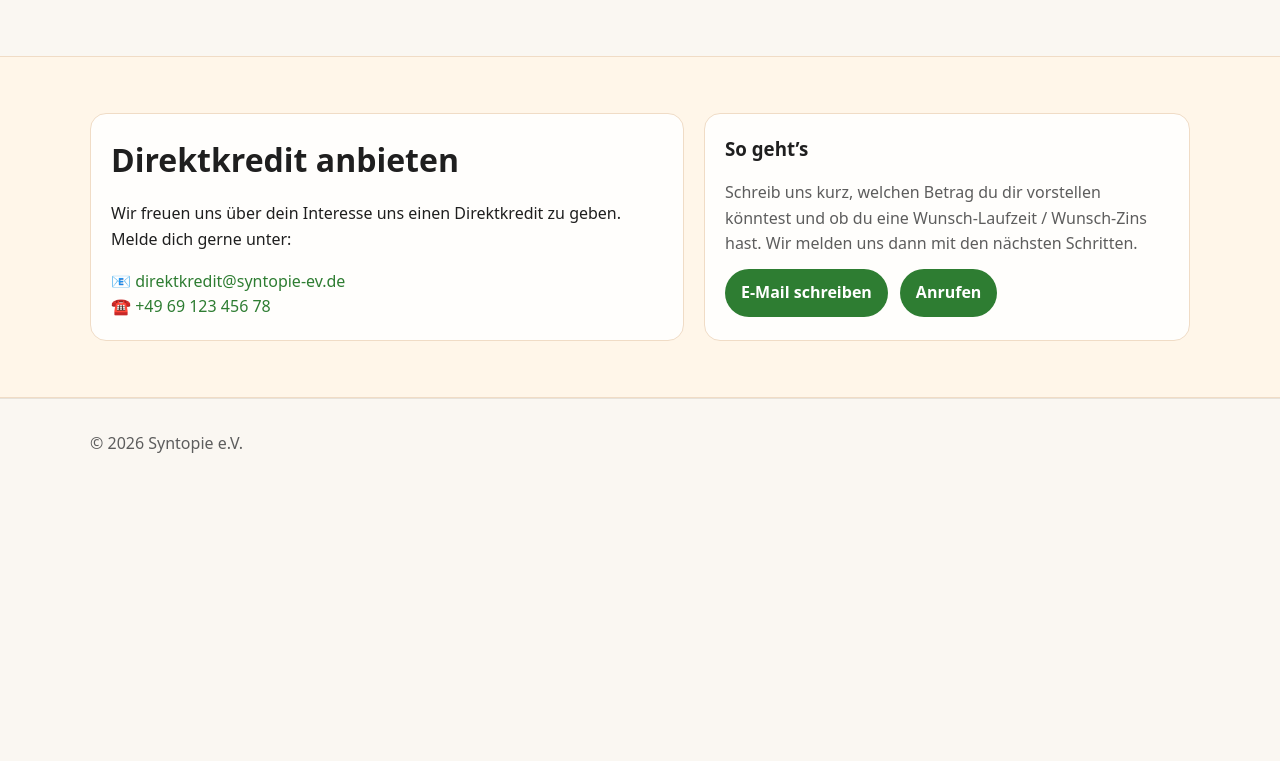
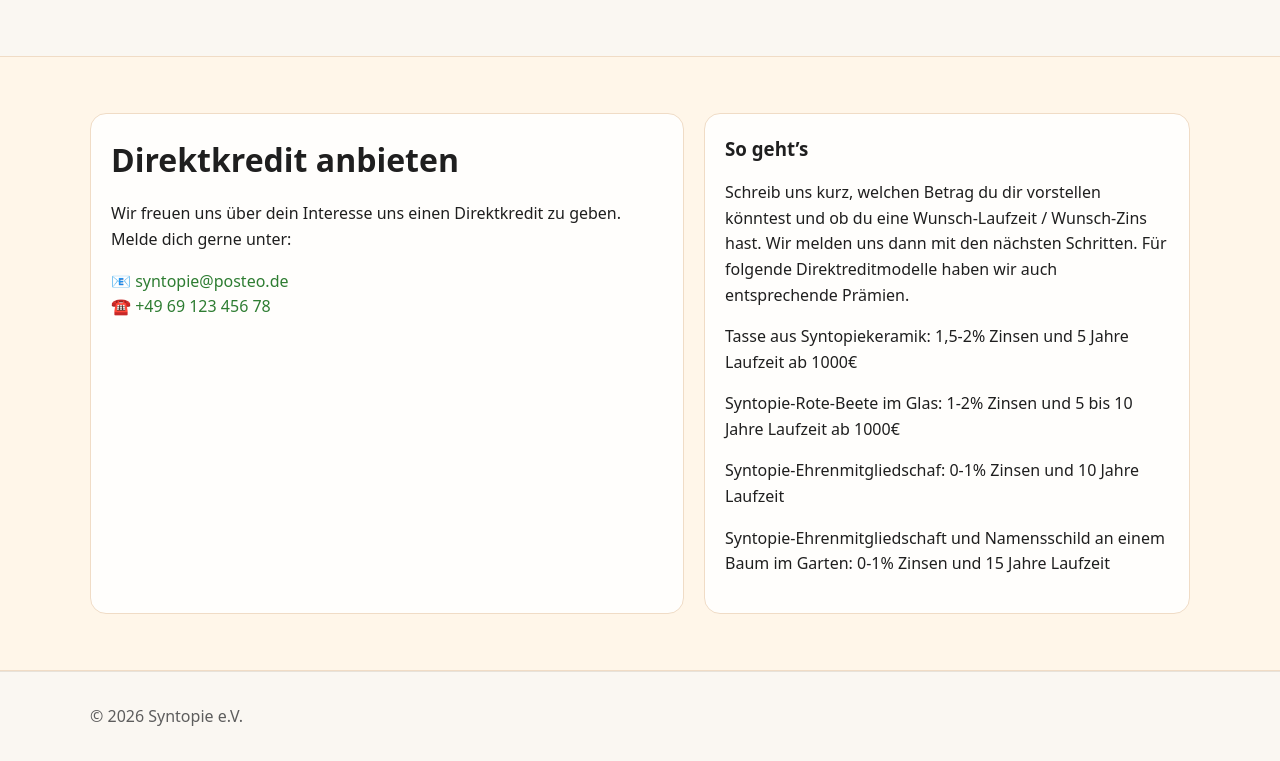
Before and after one commit to sapiens91/syntopie-web, a website: page index.html in a window 1280 px wide. Shown: the part 6512-7273 px from the top of the page. Before the commit the page ends 7000 px from the top, so only its background shows below. Drawn offline with Linux system fonts and the light colour scheme; no server answers.

Commit message:
Update index.html

```diff
--- a/index.html
+++ b/index.html
@@ -545,21 +545,29 @@ h2{font-size:clamp(1.5rem,3vw,2rem)}
         Wir freuen uns über dein Interesse uns einen Direktkredit zu geben. Melde dich gerne unter:
       </p>
       <p style="margin-bottom:0">
-        📧 <a href="mailto:direktkredit@syntopie-ev.de">direktkredit@syntopie-ev.de</a><br>
-        ☎️ <a href="tel:+496912345678">+49 69 123 456 78</a>
+        📧 <a href="mailto:syntopie@posteo.de">syntopie@posteo.de</a><br>
+        ☎️ <a href="tel:+4969123456">+49 69 123 456 78</a>
       </p>
     </div>
 
     <div class="card cta-card">
       <h3 style="margin-top:0">So geht’s</h3>
-      <p class="muted" style="margin-bottom:.75rem">
+      <p>
         Schreib uns kurz, welchen Betrag du dir vorstellen könntest und ob du eine Wunsch-Laufzeit / Wunsch-Zins hast.
-        Wir melden uns dann mit den nächsten Schritten.
+        Wir melden uns dann mit den nächsten Schritten. Für folgende Direktreditmodelle haben wir auch entsprechende Prämien.
       </p>
-      <div class="cta-actions">
-        <a class="btn" href="mailto:direktkredit@syntopie-ev.de">E-Mail schreiben</a>
-        <a class="btn" href="tel:+496912345678">Anrufen</a>
-      </div>
+    <p>
+        Tasse aus Syntopiekeramik: 1,5-2% Zinsen und 5 Jahre Laufzeit ab 1000€
+    </p>
+    <p>
+        Syntopie-Rote-Beete im Glas: 1-2% Zinsen und 5 bis 10 Jahre Laufzeit ab 1000€
+    </p>
+    <p>
+        Syntopie-Ehrenmitgliedschaf: 0-1% Zinsen und 10 Jahre Laufzeit
+    </p>
+    <p>
+        Syntopie-Ehrenmitgliedschaft und Namensschild an einem Baum im Garten: 0-1% Zinsen und 15 Jahre Laufzeit
+    </p>
     </div>
 
   </div>
```
